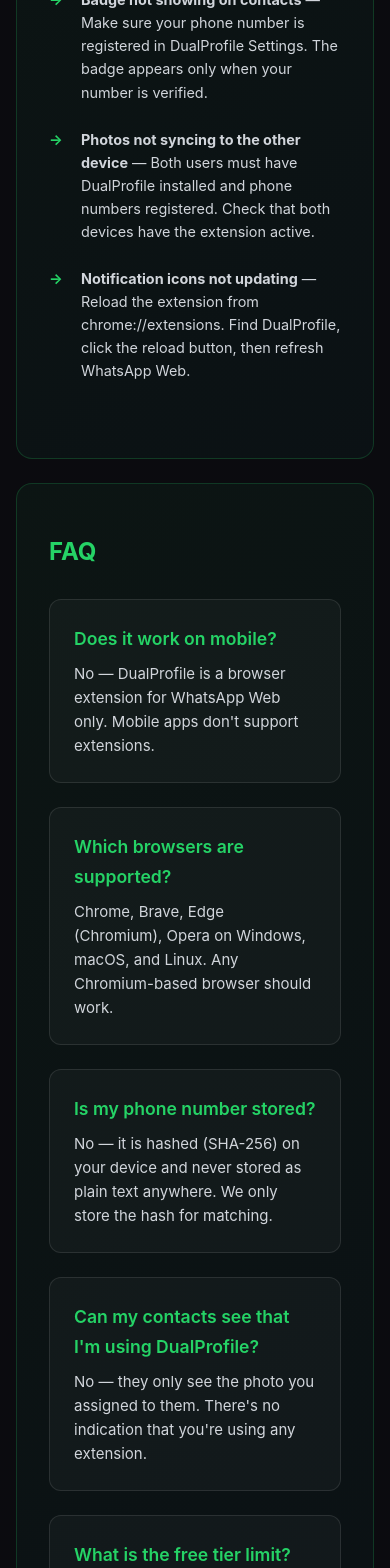
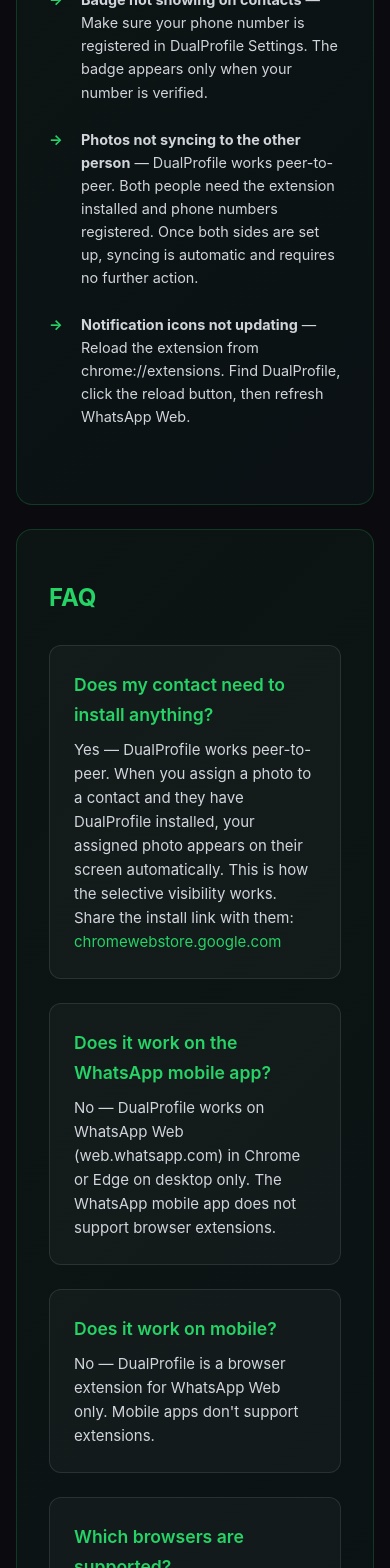
Before and after one commit to JayPlange/dualprofile-landing, a Next.js app: page /support in a window 390 px wide. Shown: the part 1540-3108 px from the top of the page. Built offline with nearby package versions, Linux system fonts and the light colour scheme.

Commit message:
Update support page: reframe two-sided dependency, add FAQ entries for contact install and mobile

```diff
--- a/pages/support.tsx
+++ b/pages/support.tsx
@@ -349,7 +349,7 @@ export default function Support() {
                     <strong>Badge not showing on contacts</strong> — Make sure your phone number is registered in DualProfile Settings. The badge appears only when your number is verified.
                   </li>
                   <li>
-                    <strong>Photos not syncing to the other device</strong> — Both users must have DualProfile installed and phone numbers registered. Check that both devices have the extension active.
+                    <strong>Photos not syncing to the other person</strong> — DualProfile works peer-to-peer. Both people need the extension installed and phone numbers registered. Once both sides are set up, syncing is automatic and requires no further action.
                   </li>
                   <li>
                     <strong>Notification icons not updating</strong> — Reload the extension from chrome://extensions. Find DualProfile, click the reload button, then refresh WhatsApp Web.
@@ -363,6 +363,16 @@ export default function Support() {
               <h2 className="section-title">FAQ</h2>
 
               <div className="space-y-4">
+                <div className="faq-item">
+                  <div className="faq-question">Does my contact need to install anything?</div>
+                  <div className="faq-answer">Yes — DualProfile works peer-to-peer. When you assign a photo to a contact and they have DualProfile installed, your assigned photo appears on their screen automatically. This is how the selective visibility works. Share the install link with them: <a href="https://chromewebstore.google.com/detail/dualprofile/mdlhdncmaeepcejdbpnjpjlmagmmpkpc" className="brand-green" target="_blank" rel="noopener noreferrer">chromewebstore.google.com</a></div>
+                </div>
+
+                <div className="faq-item">
+                  <div className="faq-question">Does it work on the WhatsApp mobile app?</div>
+                  <div className="faq-answer">No — DualProfile works on WhatsApp Web (web.whatsapp.com) in Chrome or Edge on desktop only. The WhatsApp mobile app does not support browser extensions.</div>
+                </div>
+
                 <div className="faq-item">
                   <div className="faq-question">Does it work on mobile?</div>
                   <div className="faq-answer">No — DualProfile is a browser extension for WhatsApp Web only. Mobile apps don't support extensions.</div>
```
